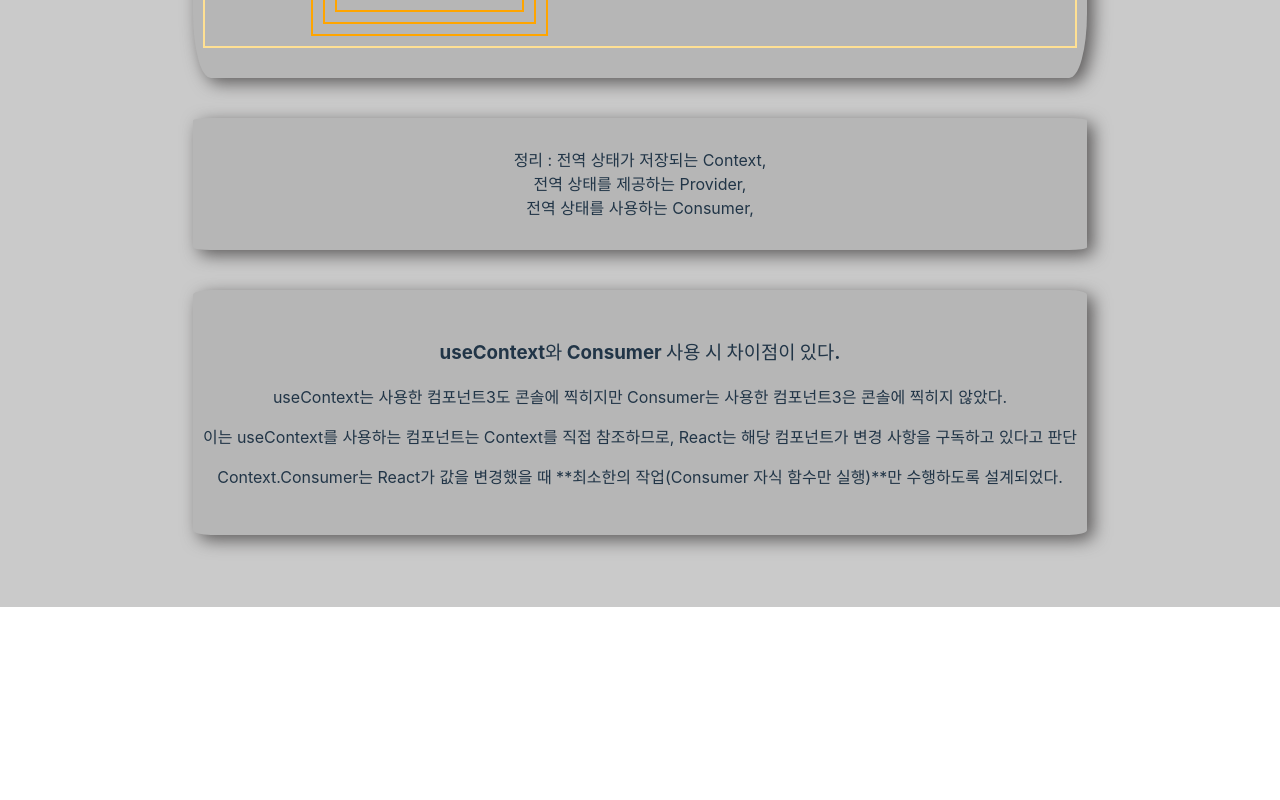
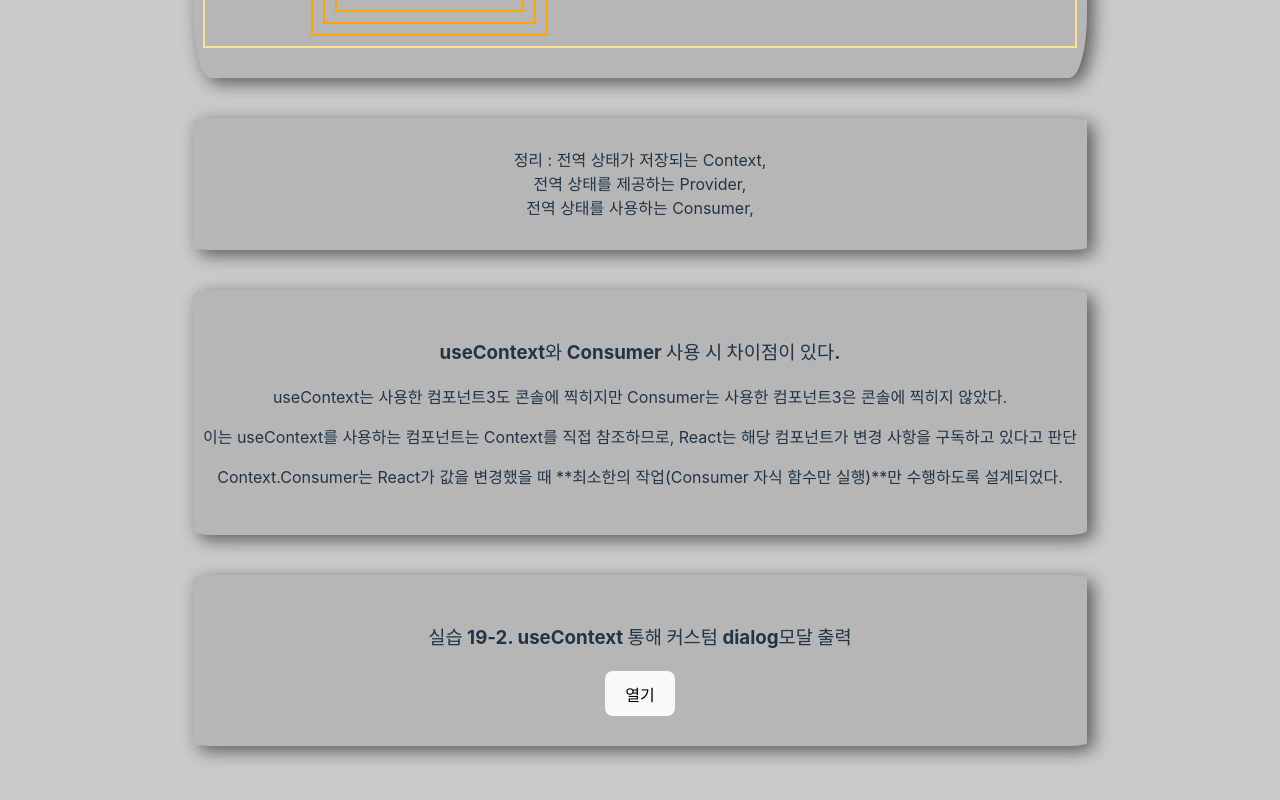
Before and after one commit to rowanna/asac-react-practice, a React (Vite) app: page /asac-react-practice/ContextAPIPage in a window 1280 px wide. Shown: the part 8493-9293 px from the top of the page. Before the commit the page ends 9100 px from the top, so only its background shows below. Built offline with nearby package versions, Linux system fonts and the light colour scheme.

Commit message:
feat: modal practice init

```diff
--- a/src/assets/components/ChangeThemeComponent/UseContextChangeThemeComponent.jsx
+++ b/src/assets/components/ChangeThemeComponent/UseContextChangeThemeComponent.jsx
@@ -7,7 +7,6 @@ const ThemeContext = createContext({
 });
 
 function ThemeContextProvider({ children }) {
-  console.log("ThemeContextProvider", "=====");
   const [theme, setTheme] = useState("light");
   const mql = window.matchMedia("(prefers-color-scheme: dark)");
 
--- /dev/null
+++ b/src/assets/components/ContextAPIComponent/CustomModalResult.jsx
@@ -0,0 +1,40 @@
+import { createContext, useContext, useState } from "react";
+
+const ModalContext = createContext({ show: () => {}, close: () => {} });
+
+function ModalContextProvider({ children }) {
+  const [open, setOpen] = useState(false);
+
+  function show() {
+    setOpen(true);
+  }
+
+  function close() {
+    setOpen(false);
+  }
+
+  return (
+    <ModalContext.Provider value={{ show, close }}>
+      {children}
+      <dialog open={open}>
+        <h3>Modal</h3>
+        <button onClick={(e) => close()}>닫기</button>
+      </dialog>
+    </ModalContext.Provider>
+  );
+}
+
+function ModalButton() {
+  const { show } = useContext(ModalContext);
+  return <button onClick={(e) => show()}>열기</button>;
+}
+
+function CustomModalResult() {
+  return (
+    <ModalContextProvider>
+      <ModalButton />
+    </ModalContextProvider>
+  );
+}
+
+export default CustomModalResult;
--- a/src/assets/pages/ContextAPIPage.jsx
+++ b/src/assets/pages/ContextAPIPage.jsx
@@ -2,6 +2,7 @@ import Header from "../components/Header";
 import CodeBlock from "../components/CodeBlock";
 import UseContextResultComponent from "../components/ContextAPIComponent/UseContextResultComponent";
 import ConsumerResultComponent from "../components/ContextAPIComponent/ConsumerResultComponent";
+import CustomModalResult from "../components/ContextAPIComponent/CustomModalResult";
 
 const practiceCode = `
 function LC() {
@@ -371,6 +372,15 @@ function ContextAPIPage() {
           자식 함수만 실행)**만 수행하도록 설계되었다.
         </p>
       </section>
+
+      <section id="practiceBox">
+        <h3>실습 19-2. useContext 통해 커스텀 dialog모달 출력</h3>
+        <div id="resultBox">
+          {/* <CodeBlock code={consumerResultCode} /> */}
+
+          <CustomModalResult />
+        </div>
+      </section>
     </>
   );
 }
```
